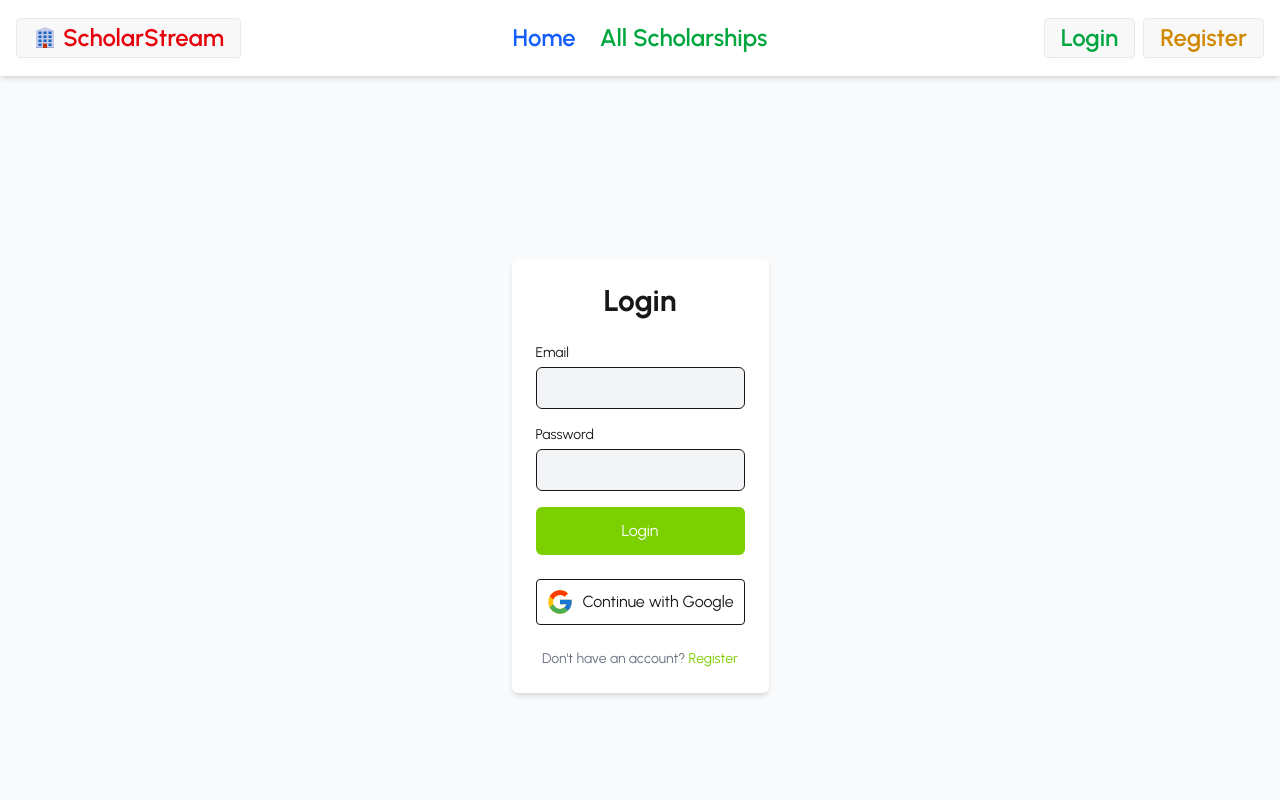
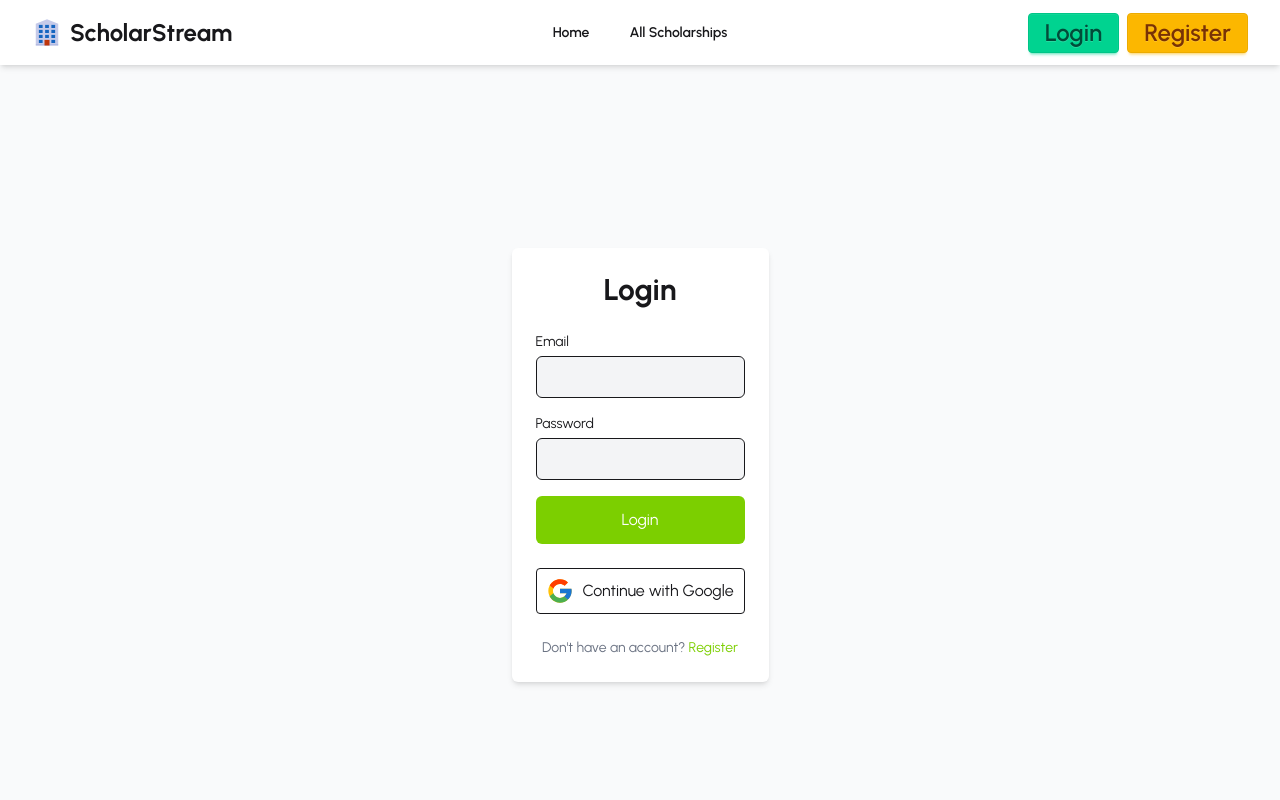
Before and after one commit to baki-2025/scholar-stream-client11, a React (Vite) app: page /login in a window 1280 px wide. Shown: the top 800 px of the page. Built offline with nearby package versions, Linux system fonts and the light colour scheme; no server answers.

Commit message:
updated navbar

```diff
--- a/src/pages/Shared/Navbar/Navbar.jsx
+++ b/src/pages/Shared/Navbar/Navbar.jsx
@@ -2,8 +2,6 @@ import React from "react";
 import { Link, NavLink, useNavigate } from "react-router";
 import useAuth from "../../../hooks/useAuth";
 import { FcDepartment } from "react-icons/fc";
-
-
 
 const Navbar = () => {
   const { user, logOut } = useAuth();
@@ -12,59 +10,128 @@ const Navbar = () => {
   const handleLogout = async () => {
     try {
       await logOut();
-      navigate("/login")
+      navigate("/login");
     } catch (error) {
       console.error(error);
     }
   };
 
   const links = (
-  <>
-    <li><NavLink to="/" className='text-2xl text-blue-600 font-semibold'>Home</NavLink></li>
-    <li><NavLink to="/scholarships"className='text-2xl text-green-600 font-semibold'>All Scholarships</NavLink></li>
+    <>
+      <li>
+        <NavLink
+          to="/"
+          className={({ isActive }) =>
+            isActive ? "text-primary text-2xl font-bold" : "font-semibold"
+          }
+        >
+          Home
+        </NavLink>
+      </li>
 
+      <li>
+        <NavLink
+          to="/scholarships"
+          className={({ isActive }) =>
+            isActive ? "text-primary text-2xl font-bold" : "font-semibold"
+          }
+        >
+          All Scholarships
+        </NavLink>
+      </li>
 
-    {user && (
-      <>
-        <li><NavLink to="/dashboard" className="text-2xl text-violet-600 font-semibold">Dashboard</NavLink></li>
-      </>
-    )}
-
-
-  </>
-);
-
+      {user && (
+        <li>
+          <NavLink
+            to="/dashboard"
+            className={({ isActive }) =>
+              isActive ? "text-primary text-2xl font-bold" : "font-semibold"
+            }
+          >
+            Dashboard
+          </NavLink>
+        </li>
+      )}
+    </>
+  );
 
   return (
-    <div className="navbar bg-base-100 shadow-md px-4">
+    <div className="navbar bg-base-100 shadow-md px-4 md:px-6 lg:px-8">
+
       {/* LEFT */}
       <div className="navbar-start">
 
-        <Link to="/" className="btn text-2xl text-red-600 font-semibold">
-        <FcDepartment />
+        {/* Mobile Menu */}
+        <div className="dropdown">
+          <div tabIndex={0} role="button" className="btn btn-ghost lg:hidden">
+            <svg
+              xmlns="http://www.w3.org/2000/svg"
+              className="h-6 w-6"
+              fill="none"
+              viewBox="0 0 24 24"
+              stroke="currentColor"
+            >
+              <path
+                strokeLinecap="round"
+                strokeLinejoin="round"
+                strokeWidth="2"
+                d="M4 6h16M4 12h8m-8 6h16"
+              />
+            </svg>
+          </div>
+
+          <ul
+            tabIndex={0}
+            className="menu menu-sm dropdown-content mt-3 z-[1] p-2 shadow bg-base-100 rounded-box w-52"
+          >
+            {links}
+          </ul>
+        </div>
+
+        {/* Logo */}
+        <Link
+          to="/"
+          className="flex items-center gap-2 text-lg sm:text-xl md:text-2xl font-bold"
+        >
+          <FcDepartment className="text-2xl sm:text-3xl" />
           ScholarStream
         </Link>
       </div>
 
-      {/* CENTER */}
+      {/* CENTER - Desktop */}
       <div className="navbar-center hidden lg:flex">
-        <ul className="menu menu-horizontal px-1">{links}</ul>
+        <ul className="menu menu-horizontal px-1 gap-4">
+          {links}
+        </ul>
       </div>
 
       {/* RIGHT */}
-      <div className="navbar-end gap-2">
+      <div className="navbar-end gap-2 flex-wrap">
+
         {user ? (
-          <button onClick={handleLogout} className="btn text-2xl text-red-600 font-semibold">
+          <button
+            onClick={handleLogout}
+            className="btn btn-error text-2xl btn-sm sm:btn-md"
+          >
             Logout
           </button>
         ) : (
           <>
-            <Link to="/login" className="btn text-2xl text-green-600 font-semibold">Login</Link>
-            <Link to="/register" className="btn text-2xl text-yellow-600 font-semibold">Register</Link>
+            <Link
+              to="/login"
+              className="btn btn-success text-2xl btn-sm sm:btn-md"
+            >
+              Login
+            </Link>
+
+            <Link
+              to="/register"
+              className="btn btn-warning text-2xl btn-sm sm:btn-md"
+            >
+              Register
+            </Link>
           </>
         )}
-
-
       </div>
     </div>
   );
```
